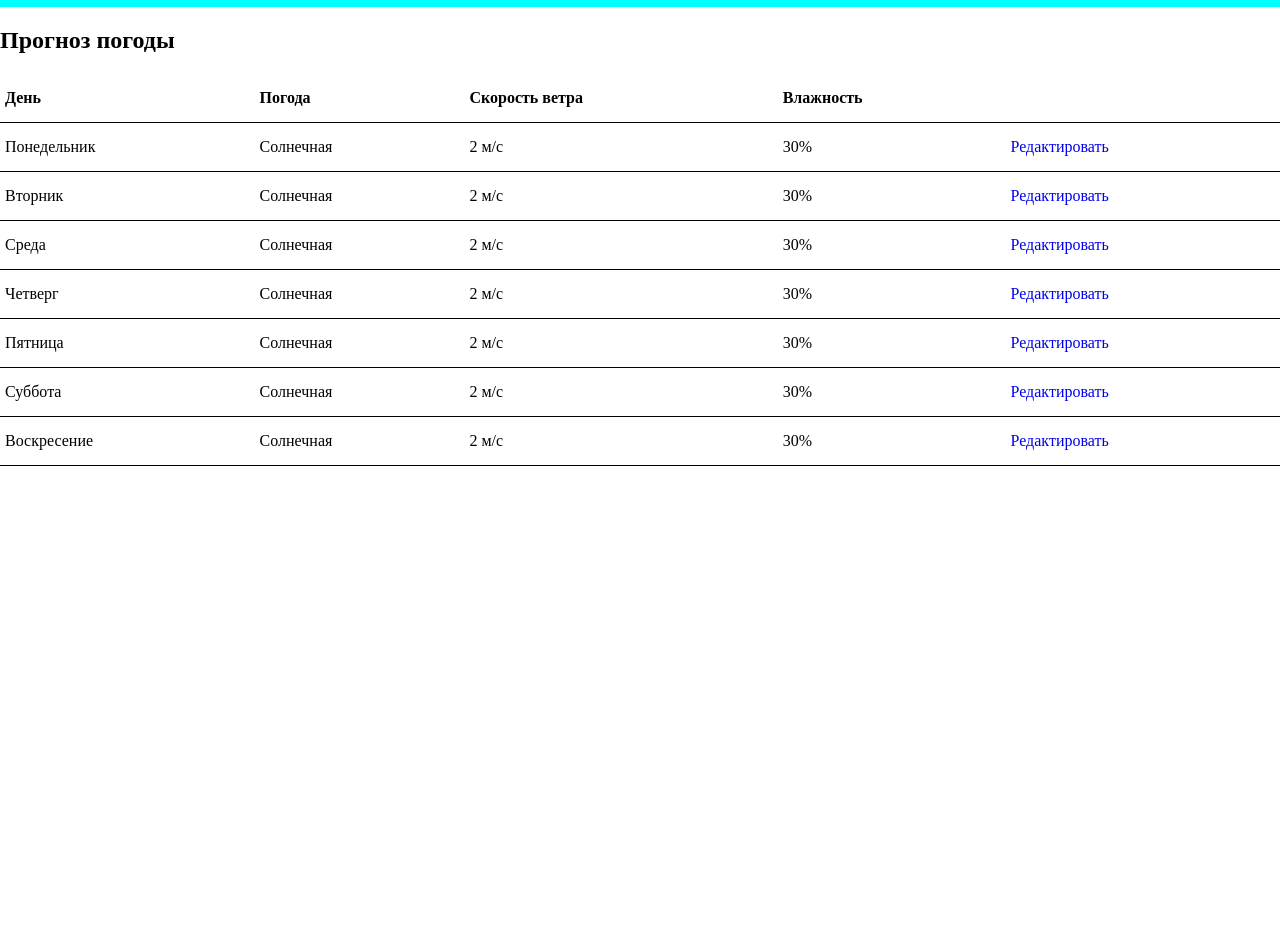
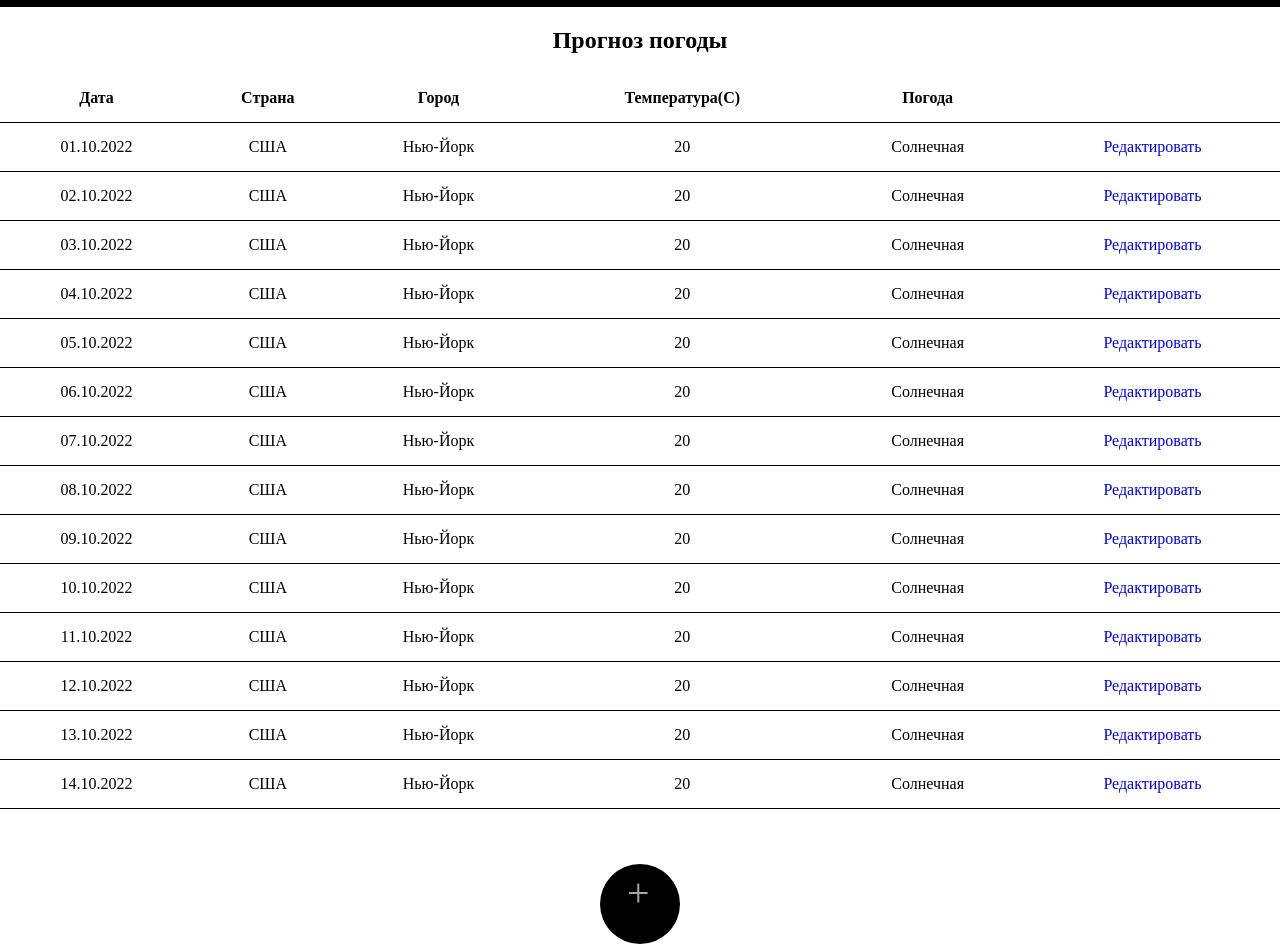
Before and after one commit to StrehaAleksandr/Weather, a plain HTML site: page list.html in a window 1280 px wide. Shown: the part 93-1037 px from the top of the page. Before the commit the page ends 800 px from the top, so only its background shows below. Drawn offline with Linux system fonts and the light colour scheme.

Commit message:
all html and css

```diff
--- a/list.html
+++ b/list.html
@@ -9,13 +9,13 @@
 <body>
     <header class="main-header">
         <nav class="main-header__navigation main-navigation">
-            <a class="main-navigation__logo" href="index.html">logo</a>
+            <a class="main-navigation__logo" href="index.html">Weather Calendar</a>
             <ul class="main-navigation__list">
                 <li class="main-navigation__item">
                     <a href="index.html">Главная</a>
                 </li>
                 <li class="main-navigation__item">
-                    <a href="#">Весь календарь</a>
+                    <a href="#" class="main-navigation__item--active">Весь календарь</a>
                 </li>
                 <li class="main-navigation__item">
                     <a href="edit.html">Редактировать календарь</a>
@@ -24,167 +24,170 @@
         </nav>
     </header>
     <main>
-        <section class="weather">
-            <h1 class="weather__title">Прогноз погоды</h1>
-
-
+        <section class="weather-calendar">
+            <h1 class="weather-calendar__title">Прогноз погоды</h1>
 
             <table class="weather__table">
                 <thead class="weather-table__head">
                     <tr class="table-head__item">
-                        <th class="table-head__element">День</th>
+                        <th class="table-head__element">Дата</th>
+                        <th class="table-head__element">Страна</th>
+                        <th class="table-head__element">Город</th>
+                        <th class="table-head__element">Температура(С)</th>
                         <th class="table-head__element">Погода</th>
-                        <th class="table-head__element">Скорость ветра</th>
-                        <th class="table-head__element">Влажность</th>
                     </tr>
                 </thead>
 
                 <tbody class="weather-table__body">
                     <tr class="table-body__item">
-                        <td class="table-body__element">Понедельник</td>
+                        <td class="table-body__element">01.10.2022</td>
+                        <td class="table-body__element">США</td>
+                        <td class="table-body__element">Нью-Йорк</td>
+                        <td class="table-body__element">20</td>
                         <td class="table-body__element">Солнечная</td>
-                        <td class="table-body__element">2 м/с</td>
-                        <td class="table-body__element">30%</td>
                         <td class="table-body__element">
                             <a href="edit.html">Редактировать</a>
                         </td>
                     </tr>
                     <tr class="table-body__item">
-                        <td class="table-body__element">Вторник</td>
+                        <td class="table-body__element">02.10.2022</td>
+                        <td class="table-body__element">США</td>
+                        <td class="table-body__element">Нью-Йорк</td>
+                        <td class="table-body__element">20</td>
                         <td class="table-body__element">Солнечная</td>
-                        <td class="table-body__element">2 м/с</td>
-                        <td class="table-body__element">30%</td>
                         <td class="table-body__element">
                             <a href="edit.html">Редактировать</a>
                         </td>
                     </tr>
                     <tr class="table-body__item">
-                        <td class="table-body__element">Среда</td>
+                        <td class="table-body__element">03.10.2022</td>
+                        <td class="table-body__element">США</td>
+                        <td class="table-body__element">Нью-Йорк</td>
+                        <td class="table-body__element">20</td>
                         <td class="table-body__element">Солнечная</td>
-                        <td class="table-body__element">2 м/с</td>
-                        <td class="table-body__element">30%</td>
                         <td class="table-body__element">
                             <a href="edit.html">Редактировать</a>
                         </td>
                     </tr>
                     <tr class="table-body__item">
-                        <td class="table-body__element">Четверг</td>
+                        <td class="table-body__element">04.10.2022</td>
+                        <td class="table-body__element">США</td>
+                        <td class="table-body__element">Нью-Йорк</td>
+                        <td class="table-body__element">20</td>
                         <td class="table-body__element">Солнечная</td>
-                        <td class="table-body__element">2 м/с</td>
-                        <td class="table-body__element">30%</td>
                         <td class="table-body__element">
                             <a href="edit.html">Редактировать</a>
                         </td>
                     </tr>
                     <tr class="table-body__item">
-                        <td class="table-body__element">Пятница</td>
+                        <td class="table-body__element">05.10.2022</td>
+                        <td class="table-body__element">США</td>
+                        <td class="table-body__element">Нью-Йорк</td>
+                        <td class="table-body__element">20</td>
                         <td class="table-body__element">Солнечная</td>
-                        <td class="table-body__element">2 м/с</td>
-                        <td class="table-body__element">30%</td>
                         <td class="table-body__element">
                             <a href="edit.html">Редактировать</a>
                         </td>
                     </tr>
                     <tr class="table-body__item">
-                        <td class="table-body__element">Суббота</td>
+                        <td class="table-body__element">06.10.2022</td>
+                        <td class="table-body__element">США</td>
+                        <td class="table-body__element">Нью-Йорк</td>
+                        <td class="table-body__element">20</td>
                         <td class="table-body__element">Солнечная</td>
-                        <td class="table-body__element">2 м/с</td>
-                        <td class="table-body__element">30%</td>
                         <td class="table-body__element">
                             <a href="edit.html">Редактировать</a>
                         </td>
                     </tr>
                     <tr class="table-body__item">
-                        <td class="table-body__element">Воскресение</td>
+                        <td class="table-body__element">07.10.2022</td>
+                        <td class="table-body__element">США</td>
+                        <td class="table-body__element">Нью-Йорк</td>
+                        <td class="table-body__element">20</td>
                         <td class="table-body__element">Солнечная</td>
-                        <td class="table-body__element">2 м/с</td>
-                        <td class="table-body__element">30%</td>
+                        <td class="table-body__element">
+                            <a href="edit.html">Редактировать</a>
+                        </td>
+                    </tr>
+                    <tr class="table-body__item">
+                        <td class="table-body__element">08.10.2022</td>
+                        <td class="table-body__element">США</td>
+                        <td class="table-body__element">Нью-Йорк</td>
+                        <td class="table-body__element">20</td>
+                        <td class="table-body__element">Солнечная</td>
+                        <td class="table-body__element">
+                            <a href="edit.html">Редактировать</a>
+                        </td>
+                    </tr>
+                    <tr class="table-body__item">
+                        <td class="table-body__element">09.10.2022</td>
+                        <td class="table-body__element">США</td>
+                        <td class="table-body__element">Нью-Йорк</td>
+                        <td class="table-body__element">20</td>
+                        <td class="table-body__element">Солнечная</td>
+                        <td class="table-body__element">
+                            <a href="edit.html">Редактировать</a>
+                        </td>
+                    </tr>
+                    <tr class="table-body__item">
+                        <td class="table-body__element">10.10.2022</td>
+                        <td class="table-body__element">США</td>
+                        <td class="table-body__element">Нью-Йорк</td>
+                        <td class="table-body__element">20</td>
+                        <td class="table-body__element">Солнечная</td>
+                        <td class="table-body__element">
+                            <a href="edit.html">Редактировать</a>
+                        </td>
+                    </tr>
+                    <tr class="table-body__item">
+                        <td class="table-body__element">11.10.2022</td>
+                        <td class="table-body__element">США</td>
+                        <td class="table-body__element">Нью-Йорк</td>
+                        <td class="table-body__element">20</td>
+                        <td class="table-body__element">Солнечная</td>
+                        <td class="table-body__element">
+                            <a href="edit.html">Редактировать</a>
+                        </td>
+                    </tr>
+                    <tr class="table-body__item">
+                        <td class="table-body__element">12.10.2022</td>
+                        <td class="table-body__element">США</td>
+                        <td class="table-body__element">Нью-Йорк</td>
+                        <td class="table-body__element">20</td>
+                        <td class="table-body__element">Солнечная</td>
+                        <td class="table-body__element">
+                            <a href="edit.html">Редактировать</a>
+                        </td>
+                    </tr>
+                    <tr class="table-body__item">
+                        <td class="table-body__element">13.10.2022</td>
+                        <td class="table-body__element">США</td>
+                        <td class="table-body__element">Нью-Йорк</td>
+                        <td class="table-body__element">20</td>
+                        <td class="table-body__element">Солнечная</td>
+                        <td class="table-body__element">
+                            <a href="edit.html">Редактировать</a>
+                        </td>
+                    </tr>
+                    <tr class="table-body__item">
+                        <td class="table-body__element">14.10.2022</td>
+                        <td class="table-body__element">США</td>
+                        <td class="table-body__element">Нью-Йорк</td>
+                        <td class="table-body__element">20</td>
+                        <td class="table-body__element">Солнечная</td>
                         <td class="table-body__element">
                             <a href="edit.html">Редактировать</a>
                         </td>
                     </tr>
                 </tbody>
             </table>
+            <div class="weather-calendar__add-container">
+                <a href="edit.html" class="weather-calendar__add">
+                    <span class="visually-hidden">Добавить строку</span>
+                    +
+                </a>
+            </div>
         </section>
-
-        <template>
-            <table class="weather__table">
-                <thead class="weather-table__head">
-                    <tr class="table-head__item">
-                        <th class="table-head__element">День</th>
-                        <th class="table-head__element">Погода</th>
-                        <th class="table-head__element">Скорость ветра</th>
-                        <th class="table-head__element">Влажность</th>
-                    </tr>
-                </thead>
-
-                <tbody class="weather-table__body">
-                    <tr class="table-body__item">
-                        <td class="table-body__element">Понедельник</td>
-                        <td class="table-body__element">Солнечная</td>
-                        <td class="table-body__element">2 м/с</td>
-                        <td class="table-body__element">30%</td>
-                        <td class="table-body__element">
-                            <a href="edit.html">Редактировать</a>
-                        </td>
-                    </tr>
-                    <tr class="table-body__item">
-                        <td class="table-body__element">Вторник</td>
-                        <td class="table-body__element">Солнечная</td>
-                        <td class="table-body__element">2 м/с</td>
-                        <td class="table-body__element">30%</td>
-                        <td class="table-body__element">
-                            <a href="edit.html">Редактировать</a>
-                        </td>
-                    </tr>
-                    <tr class="table-body__item">
-                        <td class="table-body__element">Среда</td>
-                        <td class="table-body__element">Солнечная</td>
-                        <td class="table-body__element">2 м/с</td>
-                        <td class="table-body__element">30%</td>
-                        <td class="table-body__element">
-                            <a href="edit.html">Редактировать</a>
-                        </td>
-                    </tr>
-                    <tr class="table-body__item">
-                        <td class="table-body__element">Четверг</td>
-                        <td class="table-body__element">Солнечная</td>
-                        <td class="table-body__element">2 м/с</td>
-                        <td class="table-body__element">30%</td>
-                        <td class="table-body__element">
-                            <a href="edit.html">Редактировать</a>
-                        </td>
-                    </tr>
-                    <tr class="table-body__item">
-                        <td class="table-body__element">Пятница</td>
-                        <td class="table-body__element">Солнечная</td>
-                        <td class="table-body__element">2 м/с</td>
-                        <td class="table-body__element">30%</td>
-                        <td class="table-body__element">
-                            <a href="edit.html">Редактировать</a>
-                        </td>
-                    </tr>
-                    <tr class="table-body__item">
-                        <td class="table-body__element">Суббота</td>
-                        <td class="table-body__element">Солнечная</td>
-                        <td class="table-body__element">2 м/с</td>
-                        <td class="table-body__element">30%</td>
-                        <td class="table-body__element">
-                            <a href="edit.html">Редактировать</a>
-                        </td>
-                    </tr>
-                    <tr class="table-body__item">
-                        <td class="table-body__element">Воскресение</td>
-                        <td class="table-body__element">Солнечная</td>
-                        <td class="table-body__element">2 м/с</td>
-                        <td class="table-body__element">30%</td>
-                        <td class="table-body__element">
-                            <a href="edit.html">Редактировать</a>
-                        </td>
-                    </tr>
-                </tbody>
-            </table>
-        </template>
     </main>
 </body>
 </html>
--- a/style.css
+++ b/style.css
@@ -34,35 +34,61 @@ a {
 .main-navigation {
     display: flex;
     align-items: center;
-    background-color: aqua;
+    background-color: black;
     min-height: 100px;
 }
 
 .main-navigation__logo {
-    background-color: black;
-    width: 80px;
-    height: 80px;
     margin-left: 150px;
+    font-size: 30px;
+    color: #a5a5a5;
+}
+
+.main-navigation__logo:hover {
+    opacity: 0.5;
+}
+
+.main-navigation__logo:active {
+    opacity: 0.3;
 }
 
 .main-navigation__list {
     list-style: none;
     display: flex;
     margin: 0 auto;
+    margin-right: 100px;
 }
 
 .main-navigation__item {
-    margin-right: 20px;
-    background-color: blueviolet;
+    margin-right: 70px;
+}
+
+.main-navigation__item :hover {
+    opacity: 0.5;
+}
+
+.main-navigation__item :active {
+    opacity: 0.3;
+}
+
+.main-navigation__item a {
+    color: #a5a5a5;
+    font-size: 20px;
+    padding: 10px;
+}
+
+.main-navigation__item--active {
+    border-bottom: 1px solid white;
 }
 
 /* main */
 
-.weather__table {
+ .weather__table {
 width: 100%;
 display: table;
 border-collapse: collapse;
 border-spacing: 0;
+margin-bottom: 55px;
 }
 
 .table-head__item, .table-body__item {
@@ -72,7 +98,36 @@ border-bottom: 1px solid #000000;
 .table-head__element, .table-body__element {
 padding: 15px 5px;
 display: table-cell;
-text-align: left;
+text-align: center;
 vertical-align: middle;
 border-radius: 2px;
 }
+
+.weather-on-week__title, .weather-calendar__title {
+    text-align: center;
+}
+
+.weather-calendar__add {
+    font-size: 40px;
+    position: relative;
+    left: 27px;
+    top: 5px;
+    color: #a5a5a5;
+}
+
+.weather-calendar__add-container {
+    background-color: black;
+    width: 80px;
+    height: 80px;
+    border-radius: 50%;
+    margin: 0 auto;
+    position: relative;
+}
+
+.weather-calendar__add-container:hover {
+    opacity: 0.5;
+}
+
+.weather-calendar__add-container:active {
+    opacity: 0.3;
+}
```
Also changed, not shown: edit.html (+12 -10 lines), index.html (+38 -35 lines).
